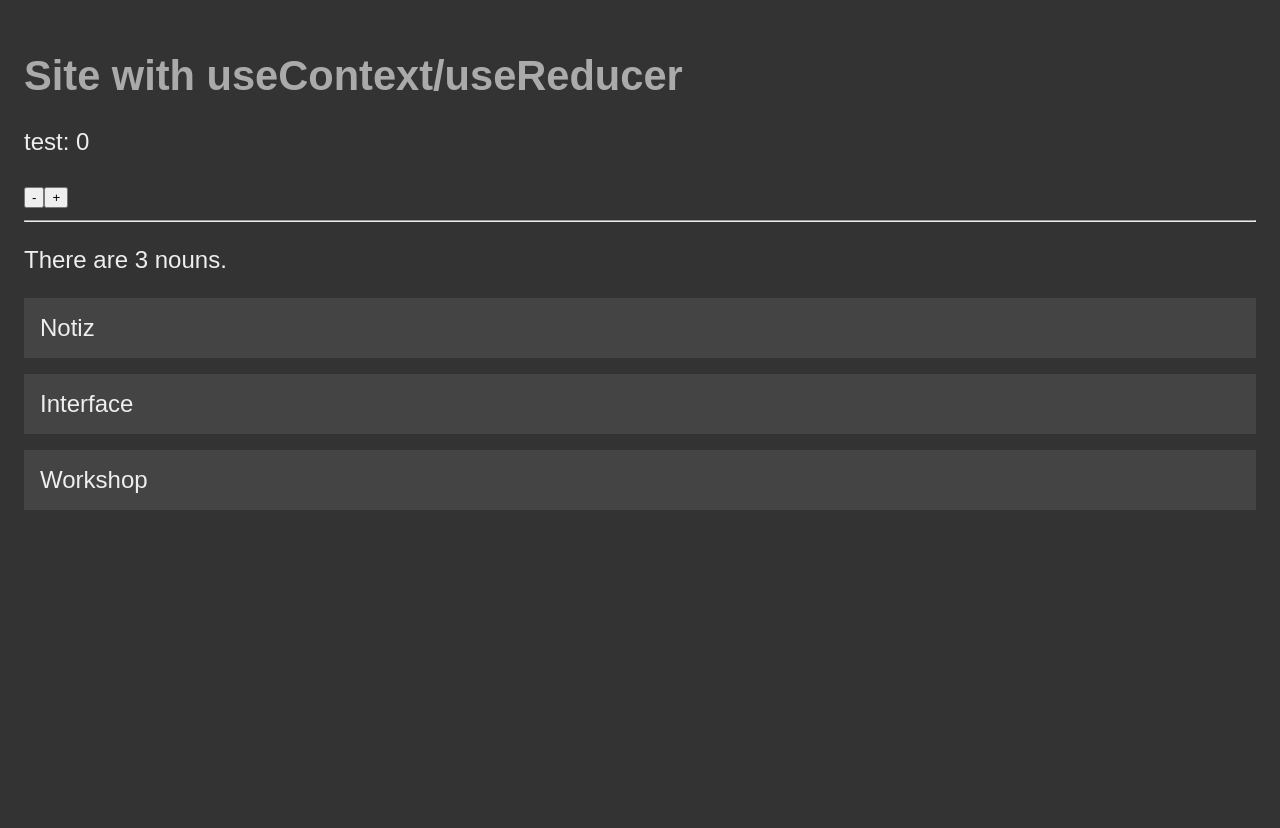
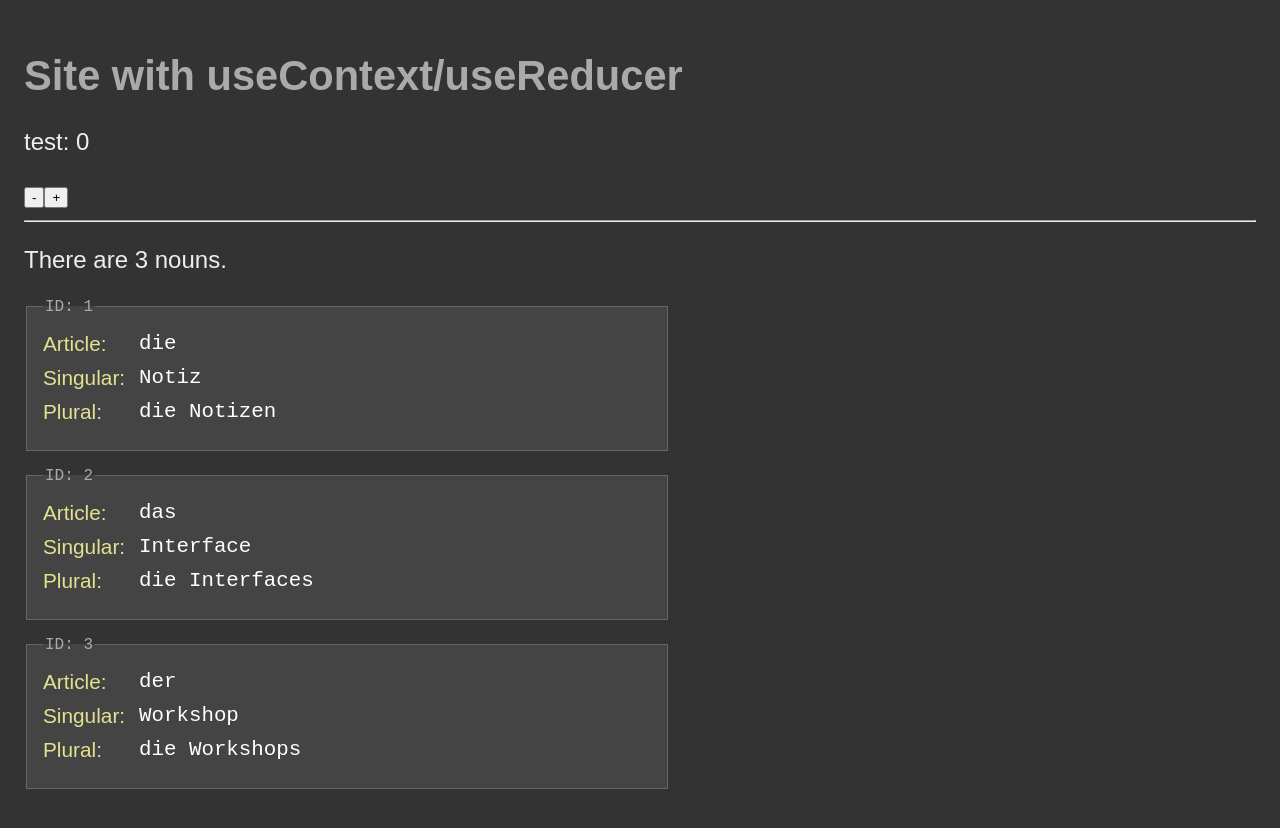
Before and after one commit to saidugurlu/msu-reducer-context, a React (Vite) app: page / in a window 1280 px wide. Before the commit the page ends 800 px from the top, so only its background shows below. Built offline with nearby package versions, Linux system fonts and the light colour scheme; data requests are answered from the project's data file.

Commit message:
showing all fields of items with styling

```diff
--- a/src/App.jsx
+++ b/src/App.jsx
@@ -26,14 +26,30 @@ function App() {
       <hr />
       <p>There are {state.germanNouns.length} nouns.</p>
       <div className="germanNounArea">
-        {state.germanNouns.map((noun) => {
-          return (
-            <div className="germanNoun" key={noun.id}>
-              {noun.singular}
-            </div>
-          );
-        })}
-      </div>
+    {state.germanNouns.map((item, i) => {
+        return (
+            <fieldset className="germanNoun" key={i}>
+                <legend>ID: {item.id}</legend>
+
+                <div className="row">
+                    <label htmlFor="article">Article</label>
+                    <div className="value">{item.article}</div>
+                </div>
+
+                <div className="row">
+                    <label htmlFor="singular">Singular</label>
+                    <div className="value">{item.singular}</div>
+                </div>
+
+                <div className="row">
+                    <label htmlFor="plural">Plural</label>
+                    <div className="value">{item.plural}</div>
+                </div>
+
+            </fieldset>
+        );
+    })}
+</div>
     </div>
   );
 }
--- a/src/App.scss
+++ b/src/App.scss
@@ -36,10 +36,46 @@ body {
     }
 
 	.germanNounArea {
-        .germanNoun {
+
+		fieldset.germanNoun {
 			background-color: #444;
 			margin-bottom: 1rem;
 			padding: 1rem;
+			border: 1px solid #666;
+			color: rgb(226, 226, 144);
+			max-width: 38rem;
+
+			legend {
+				font-size: 1rem;
+				color: #aaa;
+				font-family: monospace;
+			}
+
+			.row {
+				display: flex;
+				align-content: start;
+
+				label {
+					&:after {
+						content: ":";
+					}
+
+					width: 6rem;
+					margin: 0 0 10px 0;
+					font-size: 1.3rem;
+				}
+
+				.value {
+					color: #fff;
+					font-size: 1.3rem;
+					font-family: monospace;
+				}
+
+				input {
+					font-size: 1.3rem;
+					width: 300px;
 				}
 			}
 		}
+	}
+}
```
Lines whose indentation alone changed are shown as unchanged.
